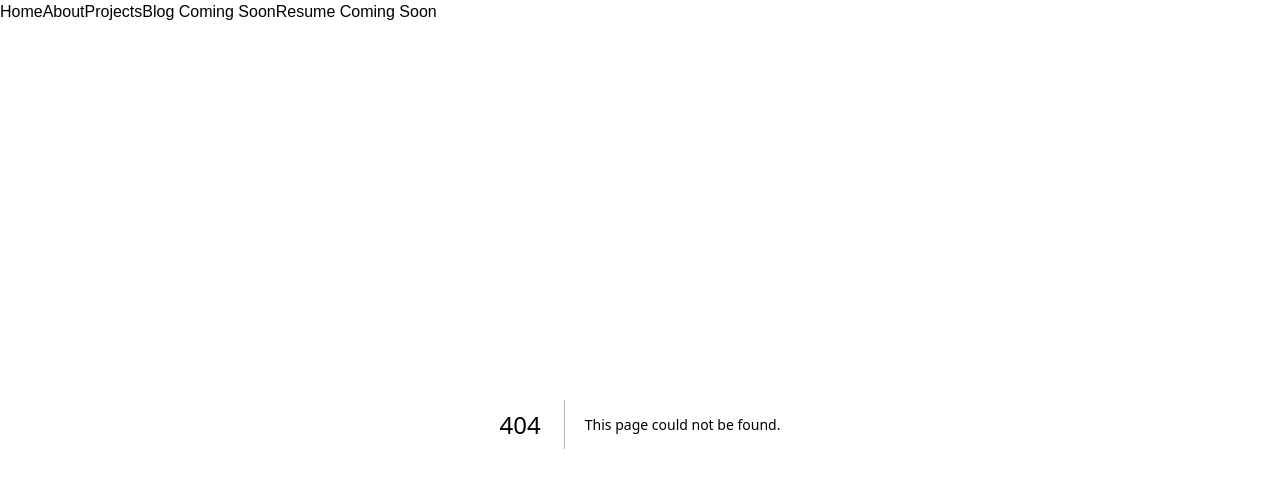
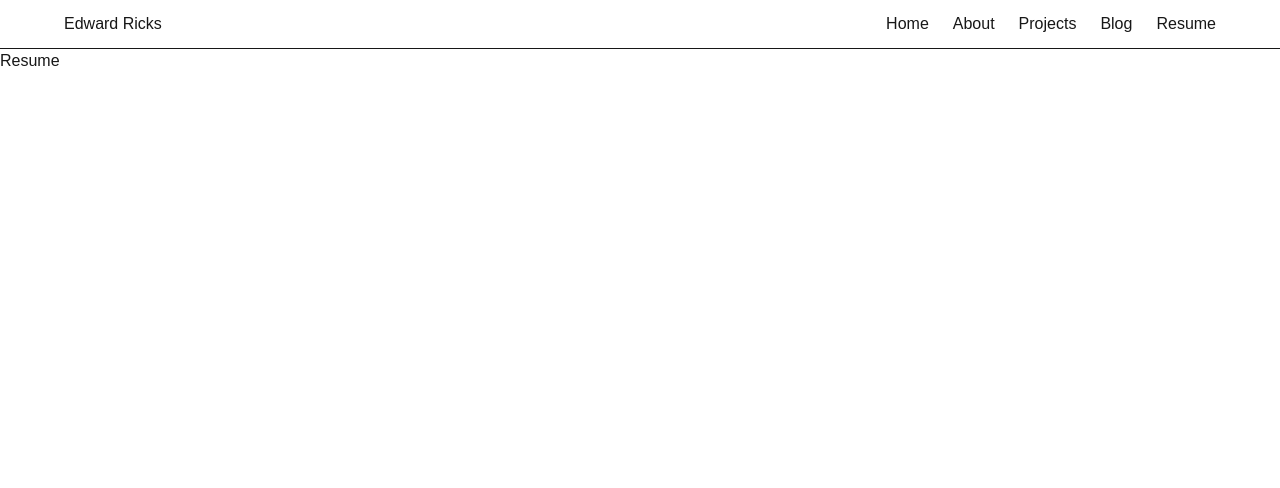
Before and after one commit to relicavaiden/cyber-portfolio, a Next.js app: page /resume in a window 1280 px wide. Before the commit this address had no page. Shown: the top 488 px of the page. Built offline with nearby package versions, Linux system fonts and the light colour scheme.

Commit message:
Add routed portfolio pages and styled navigation

```diff
--- a/src/app/about/about.tsx
+++ /dev/null
@@ -1,3 +0,0 @@
-export default function About() {
-    return <h1>This is my About me</h1>
-}
--- /dev/null
+++ b/src/app/about/page.tsx
@@ -0,0 +1,9 @@
+const About = () => {
+    return (
+        <section>
+            <h1>About</h1>
+        </section>
+    )
+}
+
+export default About;
--- a/src/app/blog/blog.tsx
+++ /dev/null
@@ -1,3 +0,0 @@
-export default function Blog() {
-    return <h1>This is my blog</h1>
-}
--- /dev/null
+++ b/src/app/blog/page.tsx
@@ -0,0 +1,9 @@
+const Blog = () => {
+    return (
+        <section>
+            <h1>Blog</h1>
+        </section>
+    )
+}
+
+export default Blog;
--- /dev/null
+++ b/src/app/projects/page.tsx
@@ -0,0 +1,9 @@
+const Projects = () => {
+    return (
+        <section>
+            <h1>Projects</h1>
+        </section>
+    )
+}
+
+export default Projects;
--- a/src/app/projects/projects.tsx
+++ /dev/null
@@ -1,3 +0,0 @@
-export default function Projects() {
-    return <h1>This is my projects</h1>
-}
--- /dev/null
+++ b/src/app/resume/page.tsx
@@ -0,0 +1,9 @@
+const Resume = () => {
+    return (
+        <section>
+            <h1>Resume</h1>
+        </section>
+    )
+}
+
+export default Resume;
--- a/src/app/resume/resume.tsx
+++ /dev/null
@@ -1,3 +0,0 @@
-export default function Resume() {
-    return <h1>This is my resume</h1>
-}
--- a/src/components/navigation/DesktopNav.tsx
+++ b/src/components/navigation/DesktopNav.tsx
@@ -3,7 +3,11 @@ import NavigationList from "./NavigationList";
 
 const DesktopNav = () => {
     return (
-        <NavigationList navigation={navigation}/>
+        <div className="mx-auto flex w-full max-w-6xl items-center justify-between">
+            <div>Edward Ricks</div>
+
+            <NavigationList navigation={navigation}/>
+        </div>
     );
 };
 
--- a/src/components/navigation/Header.tsx
+++ b/src/components/navigation/Header.tsx
@@ -2,7 +2,7 @@ import DesktopNav from "./DesktopNav";
 
 const Header = () => {
     return (
-        <header>
+        <header className="w-full border-b px-4 py-3">
             <DesktopNav />
         </header>
     );
--- a/src/components/navigation/NavigationLink.tsx
+++ b/src/components/navigation/NavigationLink.tsx
@@ -9,21 +9,23 @@ const NavigationLink = ({item}: NavigationLinkProps) => {
     switch (item.status) {
         case "available":
             return(
-                <Link href={item.path}>
+                <Link href={item.path} className="">
                     {item.name}
                 </Link>
             )
         case "disabled":
             return(
-                <span>
+                <span className="hover:text-amber-700">
                     {item.name}
                 </span>
             )
         case "coming-soon":
             return(
-                <span>
+                <span className="group inline-flex items-center">
                     {item.name}
-                    <span> Coming Soon</span>
+                    <span className="max-w-0 overflow-hidden whitespace-nowrap opacity-0 transition-all duration-600 ease-in-out group-hover:max-w-32 group-hover:opacity-100">
+                        <span className="ml-2">Coming Soon</span>
+                    </span>
                 </span>
             )
         default:
--- a/src/components/navigation/NavigationList.tsx
+++ b/src/components/navigation/NavigationList.tsx
@@ -7,11 +7,12 @@ interface NavigationListProps {
 
 const NavigationList = ({navigation}: NavigationListProps) => {
     return (
-        <nav aria-label="Main Navigation">
+        <nav aria-label="Main navigation" className="flex items-center gap-6">
             {navigation.map((navLink) => (
                 <NavigationLink
-                key={navLink.path}
-                item={navLink}/>
+                    key={navLink.path}
+                    item={navLink}
+            />
             ))}
         </nav>
     );
```
